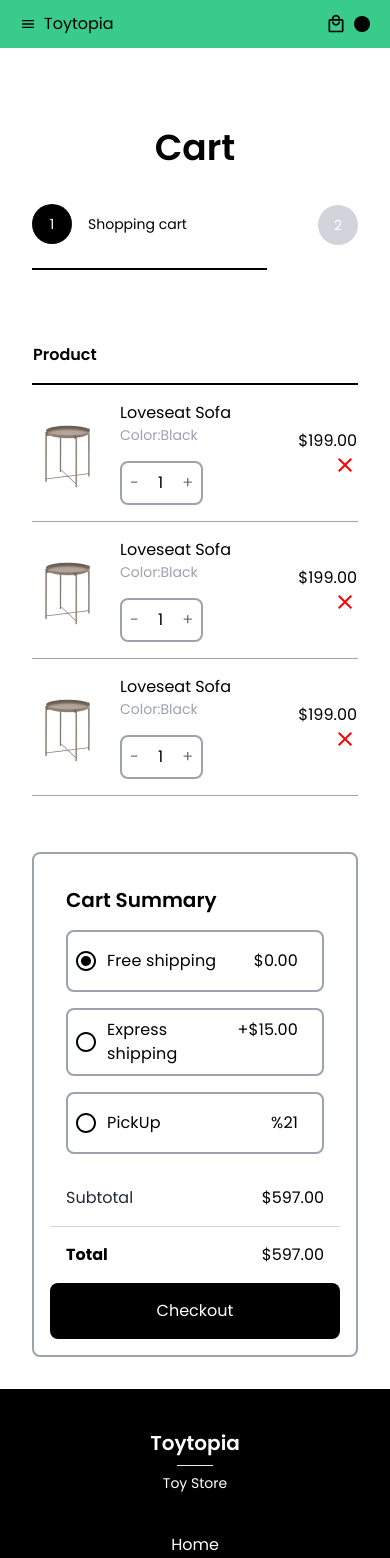
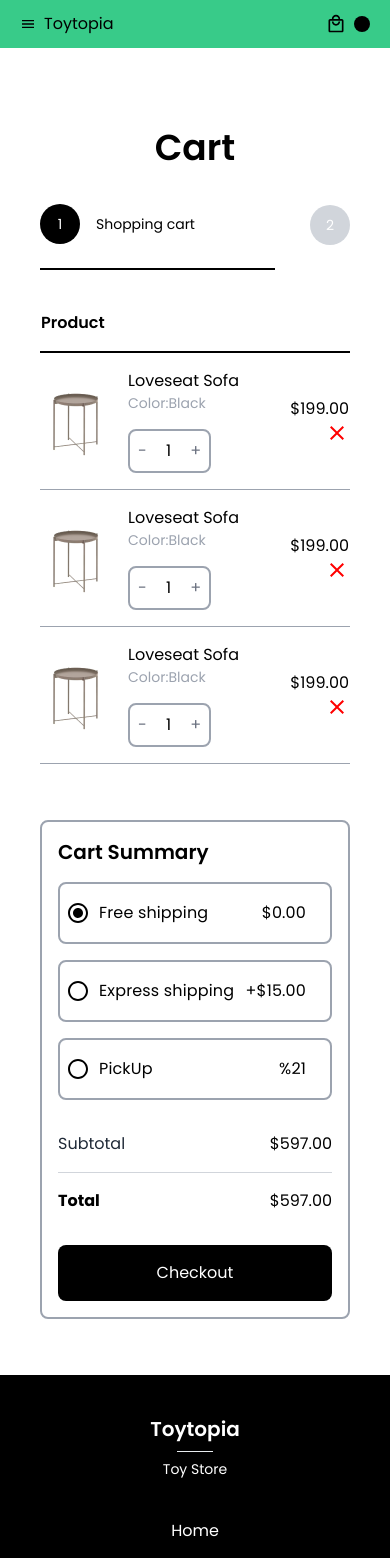
Before and after one commit to OsaVS/toytopia-frontend, a React (Vite) app: page /cart in a window 390 px wide. Shown: the top 1558 px of the page. Built offline with nearby package versions, Linux system fonts and the light colour scheme; sample sign-in values are in the browser's storage.

Commit message:
Solving padding problem
there are responsive problems that needs to be solved

```diff
--- a/src/components/CartSummary.tsx
+++ b/src/components/CartSummary.tsx
@@ -1,6 +1,7 @@
 import React, { useState, useEffect } from 'react';
 import { Link } from 'react-router-dom';
 import { Radio, FormControlLabel, RadioGroup } from '@mui/material';
+import { createTheme, ThemeProvider } from "@mui/material/styles";
 
 interface CartSummaryProps {
   subTotal: number;
@@ -9,6 +10,18 @@ interface CartSummaryProps {
 //   costShipping: number;
 //   pickupPercentage: number;
 }
+
+const theme = createTheme({
+  breakpoints: {
+    values: {
+      xs: 320,
+      sm: 425,  // Custom small breakpoint
+      md: 768,  // Custom medium breakpoint
+      lg: 800, // Custom large breakpoint
+      xl: 1024, // Custom extra-large breakpoint
+    },
+  },
+});
 
 const CartSummary: React.FC<CartSummaryProps> = ({
   subTotal,
@@ -61,17 +74,21 @@ const CartSummary: React.FC<CartSummaryProps> = ({
   const total = subTotal + shippingCost + pickupDecrease;
 
   return (
-    <div className="border-gray-400 border-2 mm:p-4 lg:m-2 rounded-lg">
+    <div className="border-gray-400 border-2 lg:m-2 rounded-lg">
       <div className="flex flex-col text-2xl font-bold">
-        <span className='font-semibold text-lg mm:text-xl pr-4 pl-4 pt-4'>Cart Summary</span>
+        <span className='font-semibold text-lg mm:text-xl pr-4 pl-4 pt-4 xl:pr-8 xl:pl-8 xl:pt-8'>Cart Summary</span>
 
+        <ThemeProvider theme={theme}>
           <RadioGroup
             aria-label="shipping"
             name="shipping"
             value={selectedOption}
             onChange={handleOptionChange}
             sx={{ gap: 2,
-            padding: '16px',
+              padding: {
+                xl: '32px',
+                xs: '16px',
+              },
             }}
           >
             <div className="flex justify-between w-full border-2 border-gray-400 focus-within:border-black p-2 rounded-lg items-center">
@@ -129,24 +146,27 @@ const CartSummary: React.FC<CartSummaryProps> = ({
               />
             </div>
           </RadioGroup>
+        </ThemeProvider>
       </div>
 
-      <div className="flex justify-between border-b border-gray-300 p-4">
+      <div className="flex justify-between border-b border-gray-300 mx-4 xl:mx-8 py-4">
         <p className='text-gray-800 text-base sd:text-lg'>Subtotal</p>
         <p>${subTotal.toFixed(2)}</p>
       </div>
 
-      <div className="flex justify-between p-4">
+      <div className="flex justify-between mx-4 xl:mx-8 py-4">
         <p className='text-base sd:text-xl font-bold'>Total</p>
         <p>${total.toFixed(2)}</p>
       </div>
 
+      <div className='p-4 xl:px-8 xl:pb-8'>
         <Link to="/cart/checkout">
           <button className="bg-black text-white sd:text-xl p-4 rounded-lg w-full">
               Checkout
           </button>
         </Link>
       </div>
+    </div>
   );
 };
 
--- a/src/pages/OrderComplete.tsx
+++ b/src/pages/OrderComplete.tsx
@@ -8,14 +8,14 @@ const Cart = () => {
 
   return (
     <div>
-        <div className='flex flex-col justify-center items-center mt-20 mb-10 mr-8 ml-8 md:mr-10 md:ml-10 lg:mr-20 lg:ml-20'>
+        <div className='flex flex-col justify-center items-center mt-20 mb-10 mr-8 ml-8 md:mx-20'>
             <div className='flex justify-center items-center text-4xl font-semibold pb-9'>
                 Complete!
             </div>
             <div className='flex flex-row w-full sd:justify-between md:grid md:grid-cols-3 gap-4'>
-                <div className='hidden md:flex items-center text-left gap-4 pb-6 pr-8 mm:pr-20 md:pr-14 text-black border-green-500 border-b-2 text-sm'><div className='flex w-10 h-10 rounded-full bg-green-500 justify-center items-center text-white'><DoneIcon /> </div> <span className='lg:text-xl text-green-500'>Shopping cart</span></div>
-                <div className='hidden md:flex items-center text-left gap-4 pb-6 pr-8 mm:pr-20 md:pr-14 text-black border-green-500 border-b-2 text-sm'><div className='flex w-10 h-10 rounded-full bg-green-500 justify-center items-center text-white'><DoneIcon /> </div><span className='lg:text-xl text-green-500'>Checkout details</span></div>
-                <div className='flex items-center text-left gap-4 pb-6 pr-8 mm:pr-20 md:pr-14 text-black border-black border-b-2 text-sm'><div className='flex w-10 h-10 rounded-full bg-black justify-center items-center text-white'>3</div><span className='lg:text-xl'>Order complete</span></div>
+                <div className='hidden md:flex items-center text-left gap-4 pb-6 pr-8 mm:pr-20 md:pr-8 xl:pr-14 text-black border-green-500 border-b-2 text-sm'><div className='flex w-10 h-10 rounded-full bg-green-500 justify-center items-center text-white'><DoneIcon /> </div> <span className='lg:text-xl text-green-500'>Shopping cart</span></div>
+                <div className='hidden md:flex items-center text-left gap-4 pb-6 pr-8 mm:pr-20 md:pr-8 xl:pr-14 text-black border-green-500 border-b-2 text-sm'><div className='flex w-10 h-10 rounded-full bg-green-500 justify-center items-center text-white'><DoneIcon /> </div><span className='lg:text-xl text-green-500'>Checkout details</span></div>
+                <div className='flex items-center text-left gap-4 pb-6 pr-8 mm:pr-20 md:pr-8 xl:pr-14 text-black border-black border-b-2 text-sm'><div className='flex w-10 h-10 rounded-full bg-black justify-center items-center text-white'>3</div><span className='lg:text-xl'>Order complete</span></div>
             </div>
 
             <div className='flex flex-col text-left pl-4 pr-4 sd:pt-0 sd:justify-center sd:items-center mt-10 w-[95%] sd:w-[60%] shadow-lg sd:shadow-2xl'>
--- a/src/pages/ShoppingCart.tsx
+++ b/src/pages/ShoppingCart.tsx
@@ -19,18 +19,18 @@ const ShoppingCart = () => {
   const subTotal = calculateSubtotal();
 
   return (
-    <div>
-        <div className='flex flex-col mt-20 mb-10 mr-8 ml-8 md:mr-10 md:ml-10 lg:mr-20 lg:ml-20'>
+    <div className='px-10 sd:px-16 md:px-20'>
+        <div className='flex flex-col mt-20 mb-10'>
             <div className='flex justify-center items-center text-4xl font-semibold pb-9'>Cart</div>
             <div className='flex flex-row justify-between md:grid md:grid-cols-3 gap-4'>
-                <div className='flex items-center text-left gap-4 pb-6 pr-8 mm:pr-20 md:pr-14 text-black border-black border-b-2 text-sm'><div className='flex w-10 h-10 rounded-full bg-black justify-center items-center text-white'>1</div> <span className='lg:text-xl'>Shopping cart</span></div>
-                <div className='flex items-center text-left text-gray-300 gap-4 pb-6 md:pr-14 text-sm'><div className='flex w-10 h-10 rounded-full bg-gray-300 justify-center items-center text-white'>2</div><span className='hidden md:block lg:text-xl'>Checkout details</span></div>
-                <div className='hidden md:flex items-center text-left text-gray-300 gap-4 pb-6 pr-14 text-sm'><div className='flex w-10 h-10 rounded-full bg-gray-300 justify-center items-center text-white'>3</div><span className='lg:text-xl'>Order complete</span></div>
+                <div className='flex items-center text-left gap-4 pb-6 pr-8 mm:pr-20 md:pr-8 lg:pr-14 text-black border-black border-b-2 text-sm'><div className='flex w-10 h-10 rounded-full bg-black justify-center items-center text-white'>1</div> <span className='lg:text-xl'>Shopping cart</span></div>
+                <div className='flex items-center text-left text-gray-300 gap-4 pb-6 md:pr-8 lg:pr-14 text-sm'><div className='flex w-10 h-10 rounded-full bg-gray-300 justify-center items-center text-white'>2</div><span className='hidden md:block lg:text-xl'>Checkout details</span></div>
+                <div className='hidden md:flex items-center text-left text-gray-300 gap-4 pb-6 md:pr-8 pr-14 text-sm'><div className='flex w-10 h-10 rounded-full bg-gray-300 justify-center items-center text-white'>3</div><span className='lg:text-xl'>Order complete</span></div>
             </div>
         </div>
 
-        <div className='grid grid-cols-1 md:grid-cols-[2fr_1fr] lg:grid-cols-2 p-8 sd:grid-cols-2 md:pr-10 md:pl-10 lg:pr-16 lg:pl-16 2xl:pr-20 2xl:pl-20'>
-            <div className='flex flex-col md:mt-8 md:mr-2 lg:m-4'>
+        <div className='flex flex-col md:flex-row'>
+            <div className='flex flex-col w-full md:w-[60%] 2xl:w-[50%] md:mt-4 md:mr-2 xl:m-4'>
               <table className='w-full'>
                   <thead>
                       <tr className='border-b-2 border-black'>
@@ -49,7 +49,7 @@ const ShoppingCart = () => {
                               <div className='flex flex-col'>
                                 <div>{cart.title}</div>
                                 <div className='text-gray-400 text-xs mm:text-sm'>Color:{cart.color}</div>
-                                <div className="lg:hidden flex items-center justify-between w-[75%] rounded-lg p-2 space-x-2 border border-gray-400 border-2 mt-4">
+                                <div className="xl:hidden flex items-center justify-between w-[75%] rounded-lg p-2 space-x-2 border border-gray-400 border-2 mt-4">
                                   <button className='text-gray-500' onClick={decrementQuantity}>-</button>
                                   <span className='text-black'>{cart.quantity}</span>
                                   <button className='text-gray-500' onClick={incrementQuantity}>+</button>
@@ -58,7 +58,7 @@ const ShoppingCart = () => {
                             </div>
                           </td>
 
-                          <td className='hidden lg:table-cell flex items-center justify-center py-4'>
+                          <td className='hidden xl:table-cell flex items-center justify-center py-4'>
                             <div className="flex items-center justify-between xl:w-[90%] rounded-lg p-2 space-x-2 border border-gray-400 border-2 mt-4">
                               <button className='text-gray-500' onClick={decrementQuantity}>-</button>
                               <span className='text-black'>{cart.quantity}</span>
@@ -94,7 +94,7 @@ const ShoppingCart = () => {
               </table>
             </div>
 
-            <div className='flex flex-col pt-14 md:pt-0 md:m-2 lg:m-0'>
+            <div className='flex flex-col w-full md:w-[40%] 2xl:w-[50%] pt-14 pb-14 md:pt-0 md:m-2 lg:m-0'>
               <CartSummary subTotal={subTotal}/>
             </div>
         </div>
```
Also changed, not shown: src/pages/Checkout.tsx (+5 -5 lines). Lines whose indentation alone changed are shown as unchanged.
